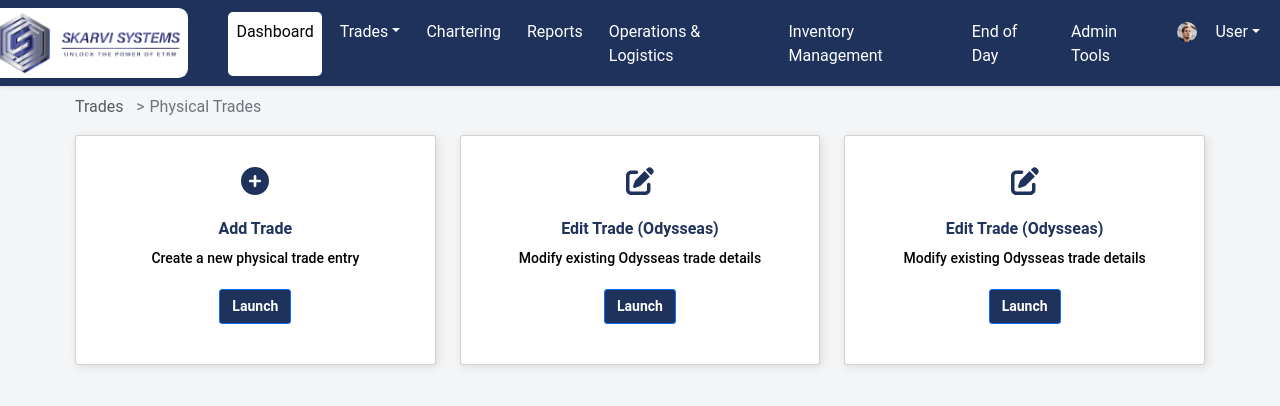
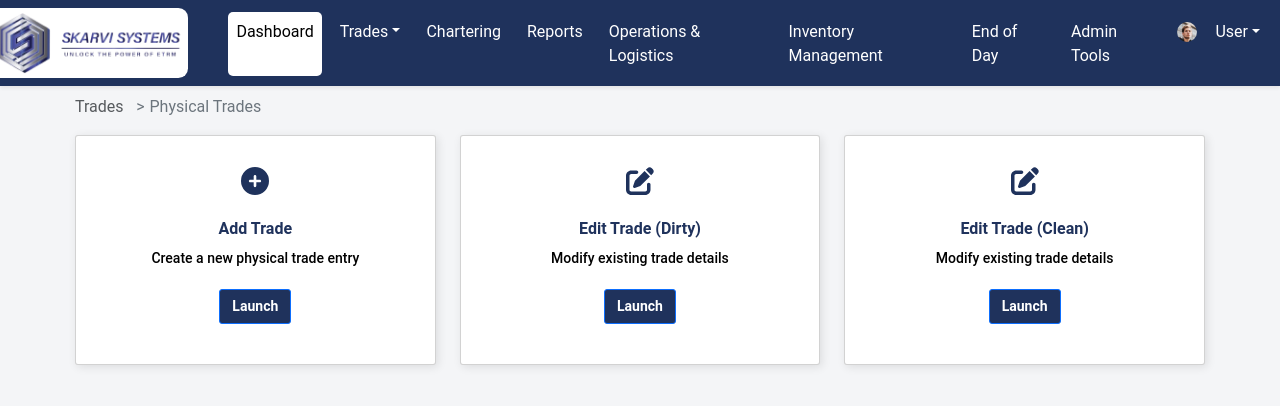
Before and after one commit to Veerasenan/igs-skarvi-systems, a React (Vite) app: page /physical-trades in a window 1280 px wide. Shown: the top 406 px of the page. Built offline with nearby package versions, Linux system fonts and the light colour scheme.

Commit message:
correction made in physicaltrades page

```diff
--- a/src/Physicaltrades.tsx
+++ b/src/Physicaltrades.tsx
@@ -36,8 +36,8 @@ const PhysicalTrades: React.FC = () => {
           <Card className="physical-trades-card">
             <Card.Body>
               <FontAwesomeIcon icon={faPenToSquare} className="physical-trades-icon" />
-              <h3 className="physical-trades-card-title">Edit Trade (Odysseas)</h3>
-              <p className="physical-trades-card-text">Modify existing Odysseas trade details</p>
+              <h3 className="physical-trades-card-title">Edit Trade (Dirty)</h3>
+              <p className="physical-trades-card-text">Modify existing trade details</p>
               <Button className="physical-trades-launch-button" onClick={() => navigate("/development")}>
                 Launch
               </Button>
@@ -49,8 +49,8 @@ const PhysicalTrades: React.FC = () => {
           <Card className="physical-trades-card">
             <Card.Body>
               <FontAwesomeIcon icon={faPenToSquare} className="physical-trades-icon" />
-              <h3 className="physical-trades-card-title">Edit Trade (Odysseas)</h3>
-              <p className="physical-trades-card-text">Modify existing Odysseas trade details</p>
+              <h3 className="physical-trades-card-title">Edit Trade (Clean)</h3>
+              <p className="physical-trades-card-text">Modify existing trade details</p>
               <Button className="physical-trades-launch-button" onClick={() => navigate("/Development")}>
                 Launch
               </Button>
```
